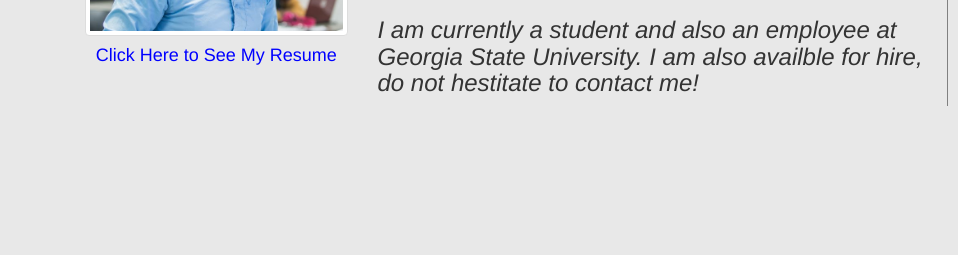
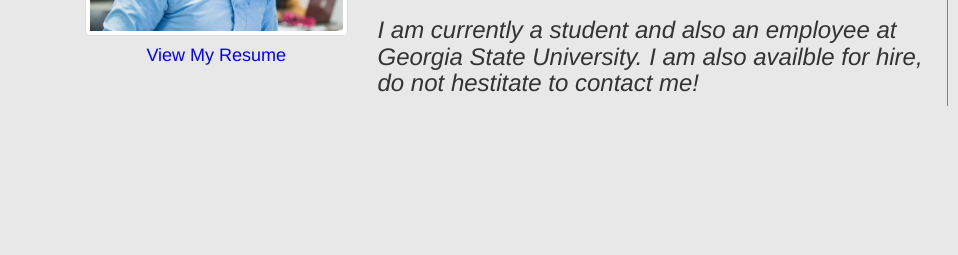
Before and after one commit to hoa-pham/hoa-pham.github.io, a plain HTML site: page index.html in a window 1280 px wide. Shown: the part 363-618 px from the top of the page, 0-958 px from the left. Drawn offline with nearby package versions, Linux system fonts and the light colour scheme; a script that the page names is missing.

Commit message:
updated6

```diff
--- a/index.html
+++ b/index.html
@@ -57,7 +57,7 @@
 					<section class="col-sm-3">
 						<div class="center-block text-center">
 							<a href="images/Resume.pdf" target="blank"> <img id="avatar" src="images/avatar6.JPG" class="img-thumbnail" width="500px" alt="Hoa Pham's avatar"></a>
-							<h4><p><a href="images/Resume.pdf" target="blank" class="link">Click Here to See My Resume</a></p></h4>
+							<h4><p><a href="images/resume_0317.pdf" target="blank" class="link">View My Resume</a></p></h4>
 						</div>
 					</section>
 					<section id="text" class="col-sm-6  ">
```
Also changed, not shown: 1 other file.
